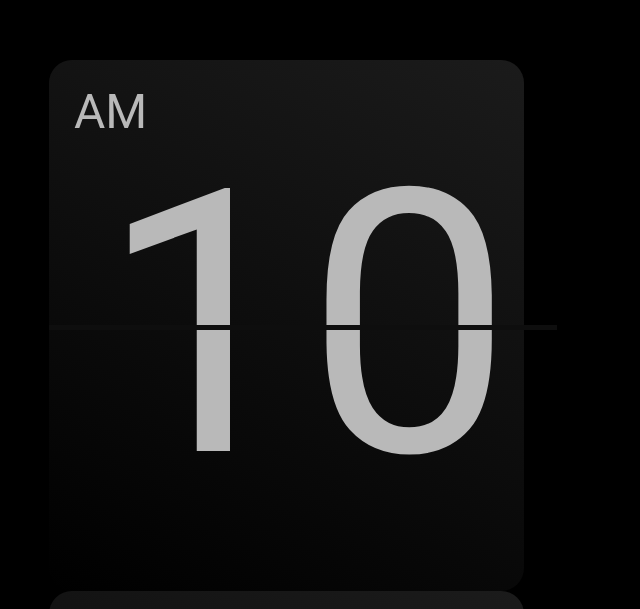
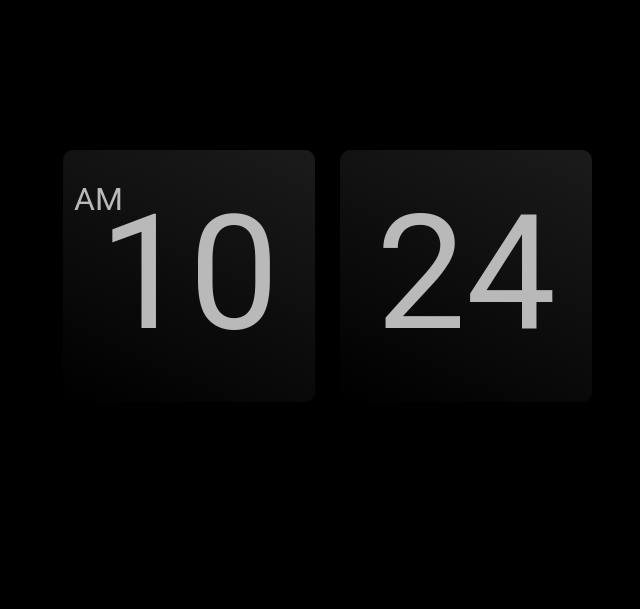
Before and after one commit to I-am-Ammar-Khan/Mackbook-Clock, a plain HTML site: page index.html in a window 768 px wide. Shown: the part 132-741 px from the top of the page, without its empty margins (81-721 px from the left). Drawn offline with Linux system fonts and the light colour scheme.

Commit message:
responsiveness

```diff
--- a/style.css
+++ b/style.css
@@ -54,7 +54,7 @@ body {
   top: 327px;
 }
 
-@media (min-width: 300px) and (max-width: 750px) {
+@media (min-width: 100px) and (max-width: 750px) {
   body{
     height: 80vh;
   }
@@ -65,7 +65,7 @@ body {
     margin: 12px;
   }
   #hrs {
-    font-size: 10rem;
+    font-size: 8rem;
     padding: 30px;
     width: 50vw;
     height: 50vw;
@@ -76,7 +76,7 @@ body {
     margin: auto;
   }
   #min{
-    font-size: 10rem;
+    font-size: 8rem;
     padding: 30px;
     width: 50vw;
     height: 50vw;
@@ -95,3 +95,46 @@ body {
   }
   #line{display: none;}
 }
+@media (min-width: 750px) and (max-width: 1240px) {
+  body{
+    height: 80vh;
+  }
+  .cover{
+    margin-top: 20vh;
+  }
+  .time {
+    margin: 12px;
+    display: flex;
+  }
+  #hrs {
+    font-size: 10rem;
+    padding: 30px;
+    width: 25vw;
+    height: 25vw;
+    text-align: center;
+    border-radius: 10px;
+    background: linear-gradient(25deg, #000, #1b1b1b);
+    display: inline-block;
+    margin: auto;
+    margin-right: 25px;
+  }
+  #min{
+    font-size: 10rem;
+    padding: 30px;
+    width: 25vw;
+    height: 25vw;
+    text-align: center;
+
+    border-radius: 10px;
+    background: linear-gradient(25deg, #000, #1b1b1b);
+    display: inline-block;
+    margin: auto;
+    /* margin-top: 32px; */
+  }
+  #ampm{
+    font-size: 2rem;
+    left: 60px;
+    top: 30px;
+  }
+  #line{display: none;}
+}
```
Also changed, not shown: 1 other file.
